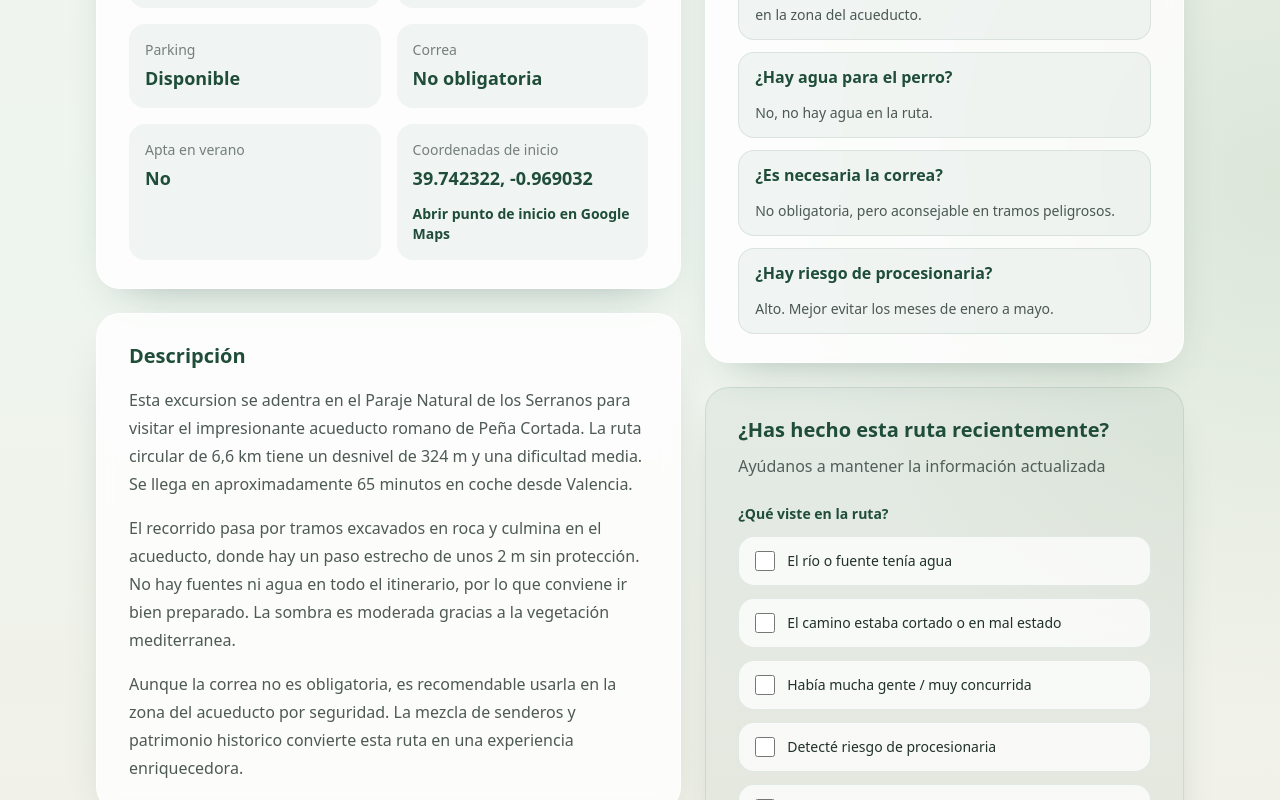
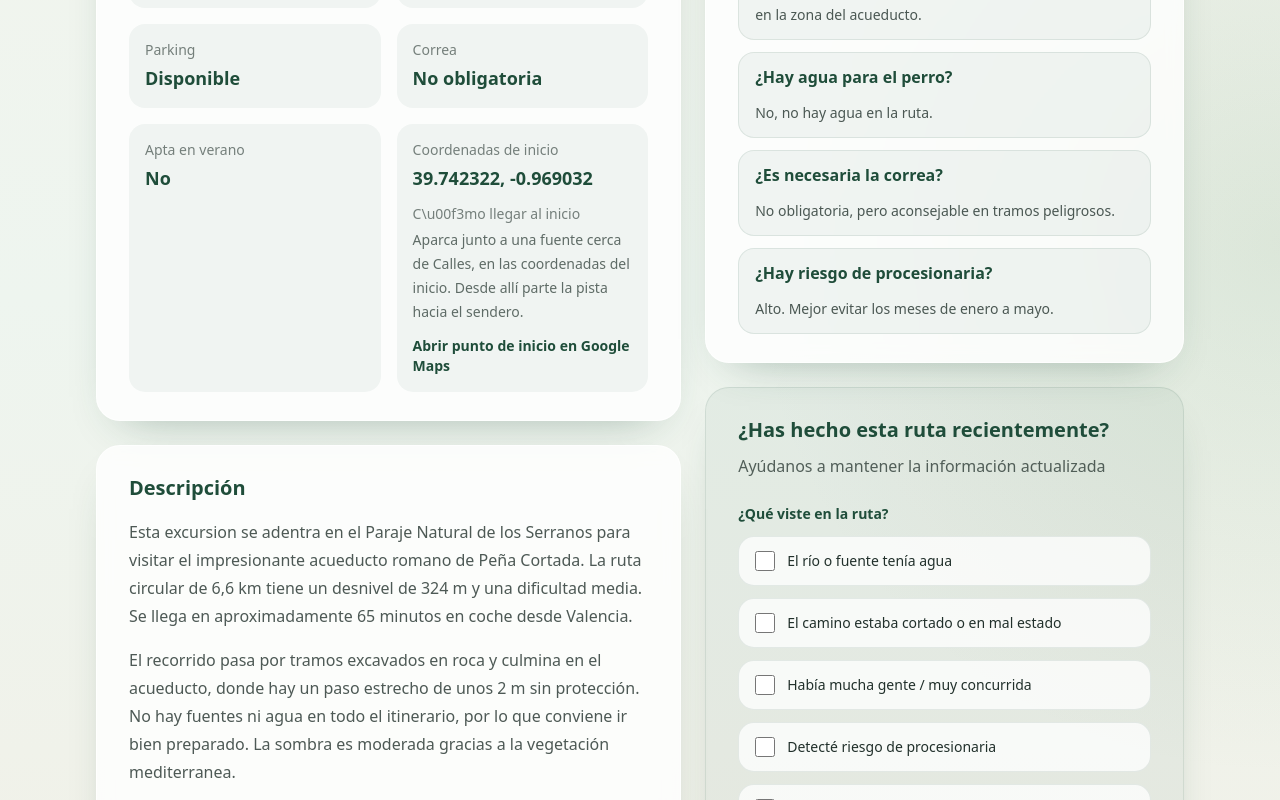
Before and after one commit to eloylt13/rutas-perro-valencia, a Next.js app: page /rutas/acueducto-romano-pena-cortada in a window 1280 px wide. Shown: the part 1160-1960 px from the top of the page. Built offline with nearby package versions, Linux system fonts and the light colour scheme.

Commit message:
feat: cómo llegar al inicio en fichas de ruta

```diff
--- a/app/rutas/[slug]/page.tsx
+++ b/app/rutas/[slug]/page.tsx
@@ -81,6 +81,8 @@ export default function RutaDetailPage({ params }: RutaPageProps) {
   }
 
   const [latitude, longitude] = ruta.coordenadas_inicio;
+  const comoLlegar = ruta.como_llegar?.trim();
+  const showComoLlegarWarning = comoLlegar?.toLowerCase().includes("pendiente de verificaci\u00f3n");
   const contenido = getContenidoRuta(ruta.slug);
   const description = buildDescription(ruta);
   const descripcionParrafos = contenido?.descripcion.split("\n\n") ?? [];
@@ -221,6 +223,15 @@ export default function RutaDetailPage({ params }: RutaPageProps) {
                 <dd className="mt-1 text-lg font-semibold text-bosque">
                   {latitude}, {longitude}
                 </dd>
+                {comoLlegar ? (
+                  <>
+                    <dt className="mt-3 text-sm text-grafito/60">C\u00f3mo llegar al inicio</dt>
+                    <dd className="mt-1 text-sm leading-6 text-grafito/70">
+                      {showComoLlegarWarning ? "\u26a0\ufe0f " : null}
+                      {comoLlegar}
+                    </dd>
+                  </>
+                ) : null}
                 <a
                   href={`https://maps.google.com/?q=${latitude},${longitude}`}
                   target="_blank"
```
